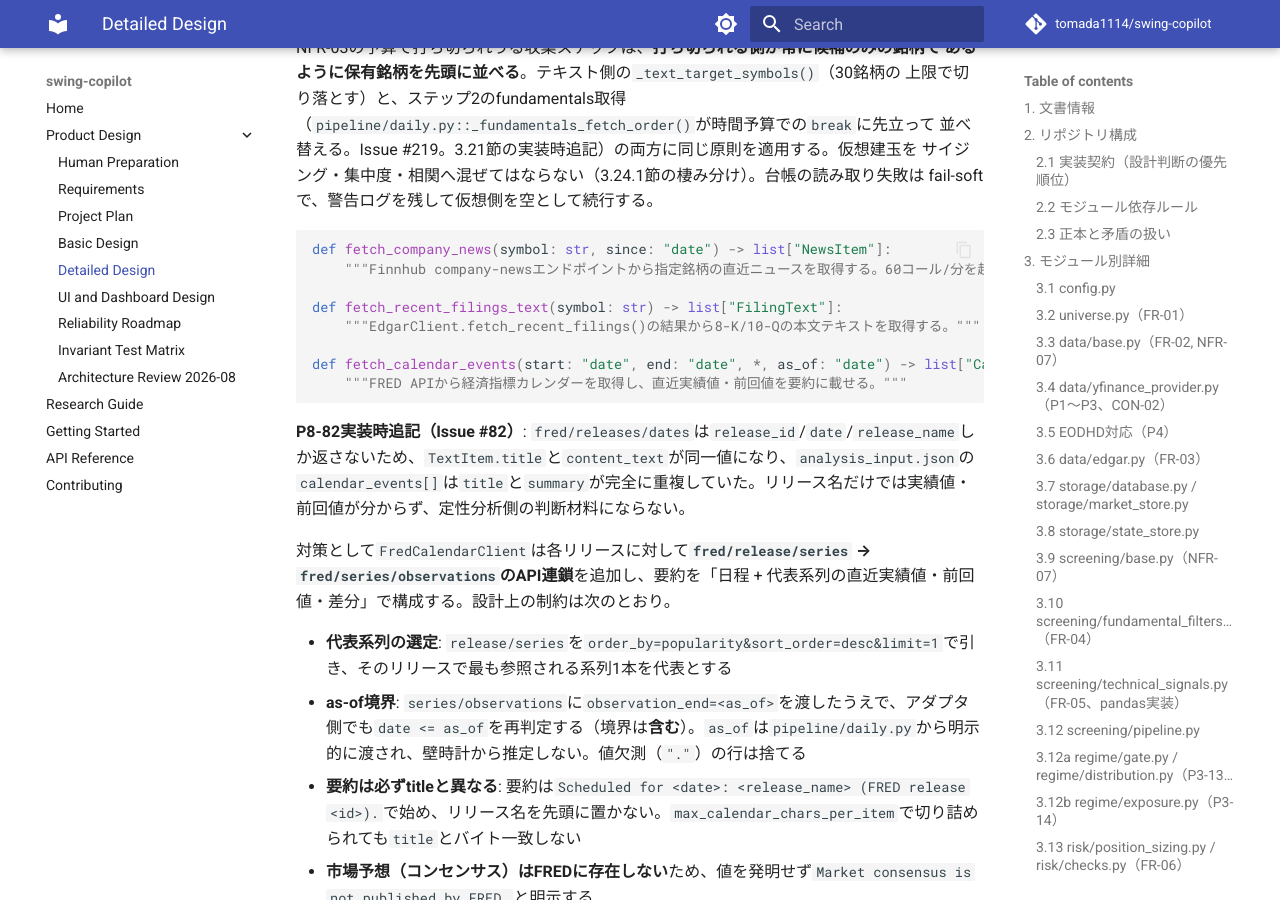
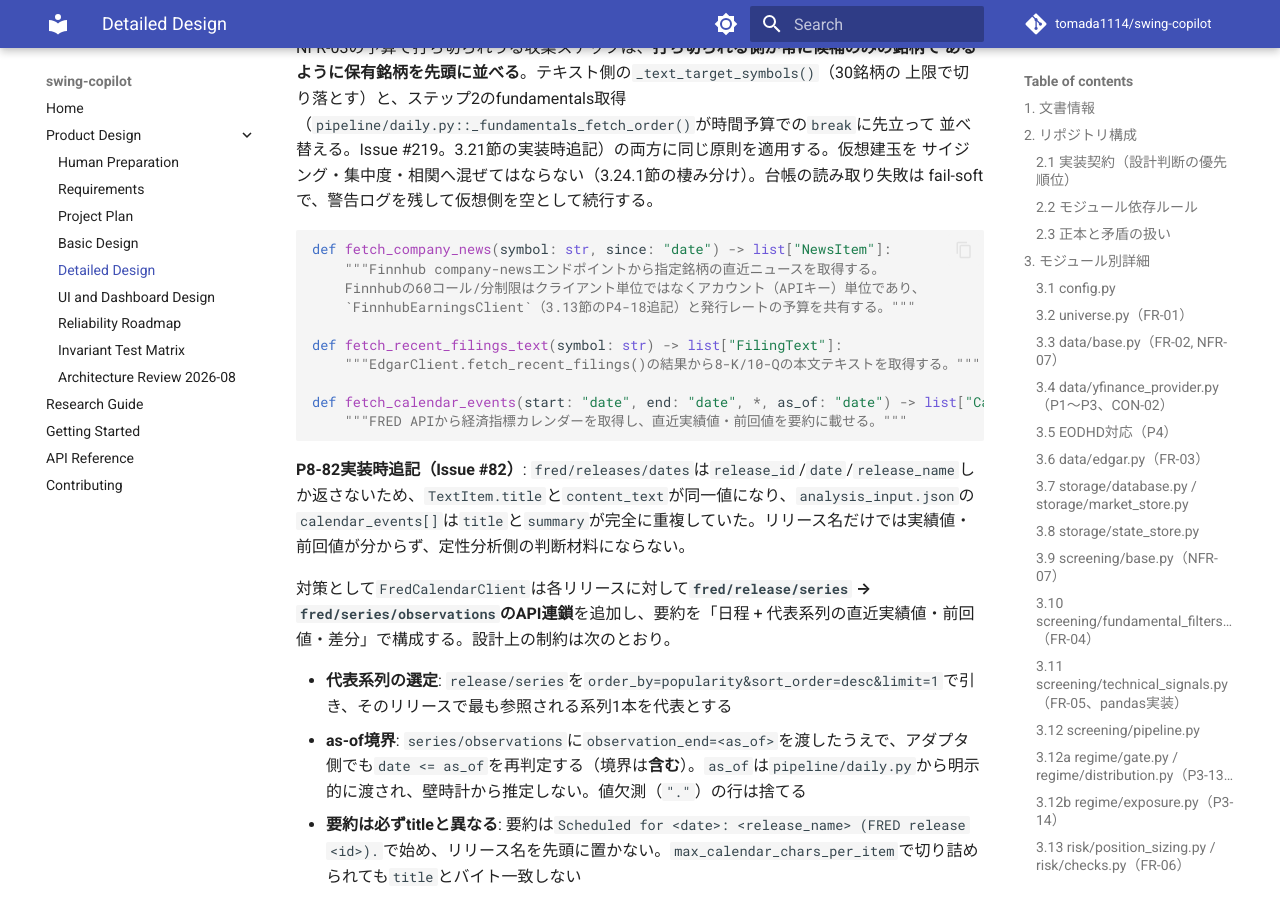
Before and after one commit to tomada1114/swing-copilot, an MkDocs documentation site: the page built from docs/04_detailed_design.md, in a window 1280 px wide and 900 px high, scrolled down 24774 px. Built offline with MkDocs 1.6.1 and Material for MkDocs 9.7.7, drawn with Linux system fonts in a browser that asks for light colours; comment, search, counter and statistics services are not loaded; some of the changed text lies outside the part shown.

Commit message:
docs(design): §3.14 のFinnhubレート制限をアカウント単位・共有予算として記述 (#303)
§3.14 の fetch_company_news docstring が「60コール/分」をクライアント単位の
関心事であるかのように記述していた。実際は Issue #263 以降、
pipeline/daily_composition.py::_finnhub_clients が単一の
ratelimit.MinIntervalThrottle を FinnhubNewsClient と FinnhubEarningsClient
の両方へ共有注入しており、アカウント（APIキー）単位で発行レートの予算を
共有する。§3.13 の P4-18 追記に既にある説明へ相互参照し、重複記述を避けた。

具体的なインターバル秒数（FINNHUB_MIN_REQUEST_INTERVAL_SECONDS）は
src/swing_copilot/ratelimit.py を単一の情報源とするため、ここには書かない
（#283 とのダブルソース化を避ける）。

Closes #284

````diff
--- a/docs/04_detailed_design.md
+++ b/docs/04_detailed_design.md
@@ -857,7 +857,9 @@ fail-softで、警告ログを残して仮想側を空として続行する。
 
 ```python
 def fetch_company_news(symbol: str, since: "date") -> list["NewsItem"]:
-    """Finnhub company-newsエンドポイントから指定銘柄の直近ニュースを取得する。60コール/分を超えないようレート制限する。"""
+    """Finnhub company-newsエンドポイントから指定銘柄の直近ニュースを取得する。
+    Finnhubの60コール/分制限はクライアント単位ではなくアカウント（APIキー）単位であり、
+    `FinnhubEarningsClient`（3.13節のP4-18追記）と発行レートの予算を共有する。"""
 
 def fetch_recent_filings_text(symbol: str) -> list["FilingText"]:
     """EdgarClient.fetch_recent_filings()の結果から8-K/10-Qの本文テキストを取得する。"""
````
